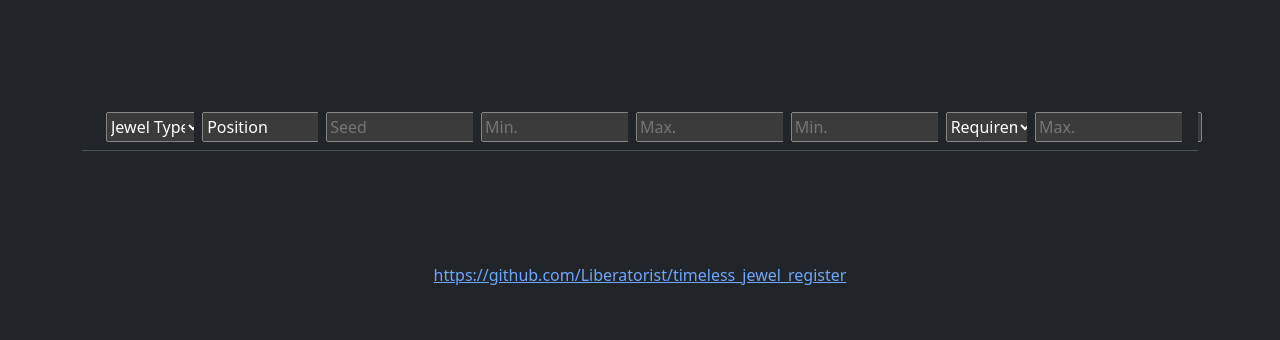
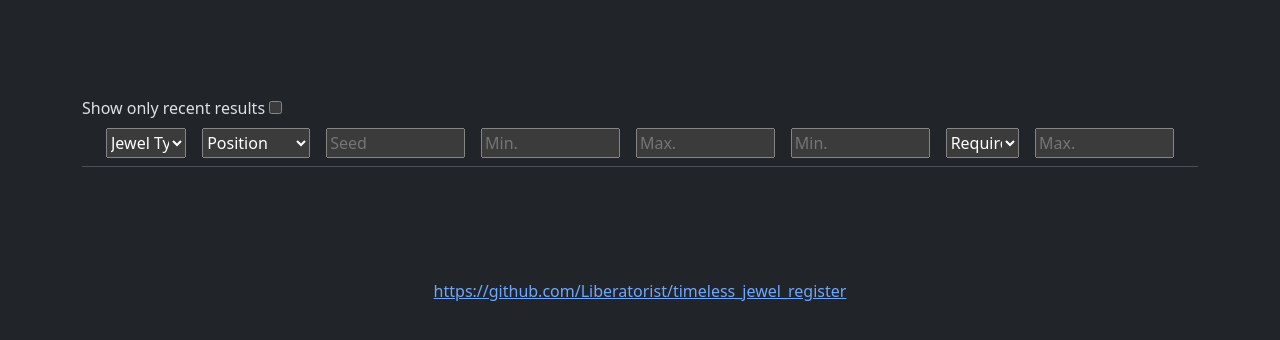
Before and after one commit to Liberatorist/timeless_jewel_register, a Flask app: page / in a window 1280 px wide. Shown: the top 340 px of the page. Run offline with Flask 3, Linux system fonts and the light colour scheme; data that the repository does not hold is empty; parts of the project's set-up code (start-up, migrations or seed data) failed here and were passed over; some libraries are stand-ins or nearby versions.

Commit message:
split trade searches and add option to only see recent jewels

```diff
--- a/static/drawer.js
+++ b/static/drawer.js
@@ -199,12 +199,15 @@ async function buildTree(e, id) {
   $("#draw-shapes").attr("toggled", true)
 }
 
-function buildTradeString(jewel_type, seed, ie) {
+
+
+function buildTimelessJewelTradeString(jewel_type, seed) {
   var variants = {
     "0": ["asenath", "balbala", "nasima"],
     "1": ["xibaqua", "doryani", "ahuana"],
     "2": ["cadiro", "caspiro", "victario"]
   }
+
   var query = {
     "query": {
       "status": { "option": "online" },
@@ -219,14 +222,31 @@ function buildTradeString(jewel_type, seed, ie) {
     },
     "sort": { "price": "asc" }
   }
-  if (ie != "0"){
-    query["query"]["stats"][0]["filters"].push({"id": "explicit.stat_2422708892", "value": {"option": ie}})
+  window.open("https://www.pathofexile.com/trade/search/?q=" + encodeURIComponent(JSON.stringify(query)), '_blank');
+}
+
+function buildImpossibleEscapeTradeString(ie) {
+  var query = {
+    "query": {
+      "status": { "option": "online" },
+      "stats": [
+        {
+          "type": "count",
+          "filters": [
+            {"id": "explicit.stat_2422708892", "value": {"option": ie}}
+          ],
+          "value": { "min": 1 }
+        }]
+    },
+    "sort": { "price": "asc" }
   }
   window.open("https://www.pathofexile.com/trade/search/?q=" + encodeURIComponent(JSON.stringify(query)), '_blank');
 }
 
+
 window.buildTree = buildTree
-window.buildTradeString = buildTradeString
+window.buildTimelessJewelTradeString = buildTimelessJewelTradeString
+window.buildImpossibleEscapeTradeString = buildImpossibleEscapeTradeString
 
 
 $(function() {
--- a/static/styles.css
+++ b/static/styles.css
@@ -1,13 +1,14 @@
-input {
-  width:120%;
+
+select {
+  width:100%;
   height: 30px;
   display: flex;
   flex-wrap: wrap;
   justify-content: center;
   align-items: center;
 }
-select {
-  width:120%;
+th input {
+  width:100%;
   height: 30px;
   display: flex;
   flex-wrap: wrap;
--- a/static/table.js
+++ b/static/table.js
@@ -5,6 +5,8 @@ const time_formatter = new Intl.RelativeTimeFormat('en', {
 });
 
 const currentDate = new Date(Date.now());
+
+
 
 function time_diff(timestamp){
     const minutes = (new Date(timestamp + ":00.000000Z") - currentDate) / 60000
@@ -17,8 +19,13 @@ function time_diff(timestamp){
     }
     const days = hours / 24
     return  time_formatter.format(Math.round(days), 'day');
+}
 
+function isRecent(timestamp) {
+    const days = (currentDate - new Date(timestamp + ":00.000000Z")) / 60000 / 60 / 24
+    return days <= 2;
 }
+
 var solutions = await fetch("./solutions.json")
     .then((res) => res.json());
 var prices = await fetch("./prices.json")
@@ -46,9 +53,11 @@ $(document).ready(function () {
             { title: 'Effect p.p.' },
             { title: 'Requirements' },
             { title: 'Price (div)' },
-            { title: '' },
+            { title: 'Trade' },
         ],
         columnDefs: [
+            {width    : "65px", targets: [9]},
+            {width    : "70px", targets: [3,4,5,6,8]},
             {
                 render: function (data, type, row, meta) {
                     return '<button onclick="buildTree(event,' + meta.row + ')" style="height:30px;width:30px"></button>';
@@ -120,7 +129,16 @@ $(document).ready(function () {
             },
             {
                 render: function (data, type, row) {
-                    return '<a href="javascript:buildTradeString(' + row[key2num["type"]] + ',' + row[key2num["seed"]] + ',' + row[key2num["ie"]] +');"> Trade </a>';
+                    var html = "<div>"
+                    if (row[key2num["ie"]] != ""){
+                        html += '<a href="javascript:buildImpossibleEscapeTradeString(' + row[key2num["ie"]] +');">\
+                                 <img title="Impossible Escape at &quot;' + keystone_map[row[key2num["ie"]]] + '&quot;" src="static/Impossible_Escape_inventory_icon.png" width="30" height="30" > \
+                                 </a>'
+                    }
+
+                    return html + '<a href="javascript:buildTimelessJewelTradeString(' + row[key2num["type"]] + ',' + row[key2num["seed"]] +');"> \
+                                    <img title="' + jewel_map[row[key2num["type"]]] + '" src=' + jewel_image_map[row[key2num["type"]]] + ' width="30" height="30"> \
+                                    </a>' + '</div>';
                 },
                 orderable: false,
                 targets: 9
@@ -138,6 +156,7 @@ $(document).ready(function () {
     var input_jewel_type = $('#jewel');
     var input_requirements = $('#requirements');
     var input_seed = $('#seed');
+    var input_show_recent = $('#recent');
 
     // Custom range filtering function
     $.fn.dataTable.ext.search.push(function (settings, data, dataIndex) {
@@ -169,6 +188,7 @@ $(document).ready(function () {
         if ((filter_requirements == "no_anoint" || filter_requirements == "basic") && data_requirements == "a"){ return false; }
         if (!isNaN(filter_seed) && data_seed.toLowerCase().indexOf(filter_seed.toLowerCase()) === -1 ){ return false; }
         if (data_price > filter_max_price){ return false; }
+        if (input_show_recent.is(":checked") && !isRecent(prices["timeless"][data_type][data_seed][1])){ return false; }
         return true;
     })
     $('#divide').on('change', function () {
@@ -201,5 +221,9 @@ $(document).ready(function () {
     input_seed.on('input', function () {
         table.draw();
     });
+    input_show_recent.on('input', function () {
+        console.log(input_show_recent.is(":checked"));
+        table.draw();
+    });
 
 });
--- a/templates/base.html
+++ b/templates/base.html
@@ -17,8 +17,8 @@
   <body>
 
     <div class="container">
-      <h1>{{ title }}</h1>
       <br> <br> <br> <br>
+      <label> Show only recent results <input type="checkbox" id = "recent"> </label>
       {% block content %}{% endblock %}
     </div>
 
```
Also changed, not shown: 1 other file.
